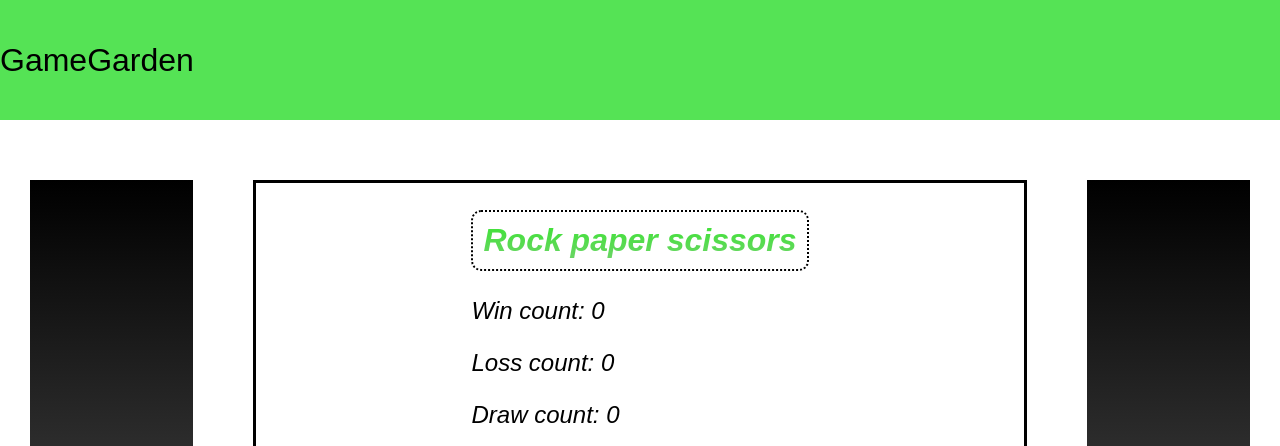
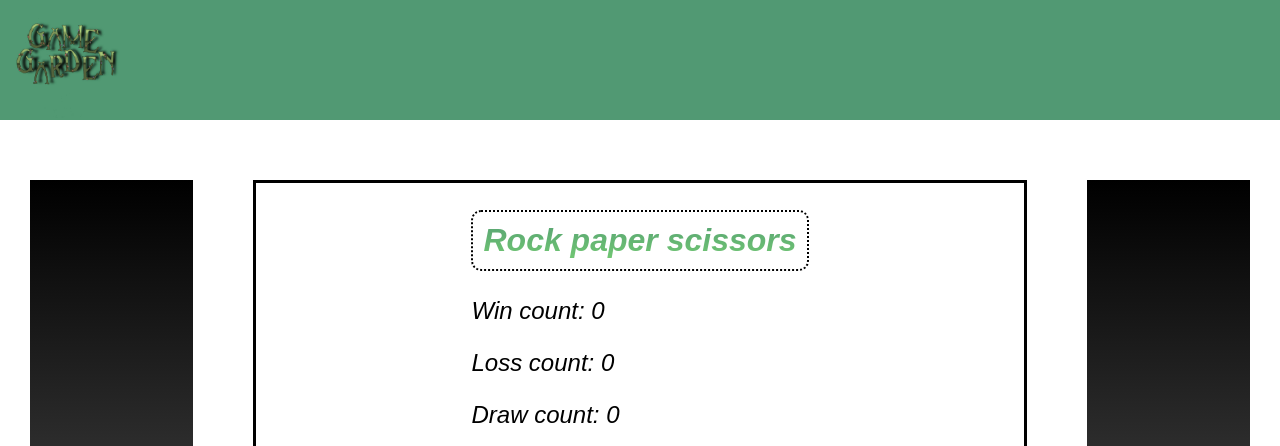
Before and after one commit to JBBotond/Jatek-oldal-KoPapirOllo, a plain HTML site: page index.html in a window 1280 px wide. Shown: the top 446 px of the page. Drawn offline with Linux system fonts and the light colour scheme.

Commit message:
finished

```diff
--- a/index.html
+++ b/index.html
@@ -10,9 +10,7 @@
 <body>
     <header>
         <div class="fejlec" >
-          <p id="gameGarden">
-            GameGarden
-          </p>
+          <img src="logo.jpg" alt="GameGarden">
         </div>
     </header>
     <section>
--- a/style.css
+++ b/style.css
@@ -6,7 +6,7 @@ body .focim h1 {
     font-weight: 900;
     font-size: xx-large;
     font-style: italic;
-    background: -webkit-linear-gradient(#2ee725, #78d173);
+    background: -webkit-linear-gradient(#519973, #78d173);
     -webkit-background-clip: text;
     -webkit-text-fill-color: transparent;
     border: 2px dotted;
@@ -63,7 +63,7 @@ body .fegyverek img:hover{
 }
 body header .fejlec  {
     display: flex;
-    background: rgb(85, 227, 85);
+    background: #519973;
     height: 120px;
     width: 100%vw;
     margin-bottom: 30px;
@@ -71,7 +71,7 @@ body header .fejlec  {
 }
 .fejlec p {
     font-size: xx-large;
-    background: rgb(85, 227, 85);
+    background: #519973;
 }
 html {
     margin: 0;
@@ -110,10 +110,13 @@ section .reklamAblak {
     font-weight: 900;
     font-size: xx-large;
     font-style: italic;
-    background: -webkit-linear-gradient(#2ee725, #78d173);
+    background: -webkit-linear-gradient(#519973, #78d173);
     -webkit-background-clip: text;
     -webkit-text-fill-color: transparent;
     border: 2px dotted;
     border-radius: 10px;
     padding: 10px;
 }
+.fejlec img {
+    height: inherit;
+}
```
Also changed, not shown: logo.jpg (added).
